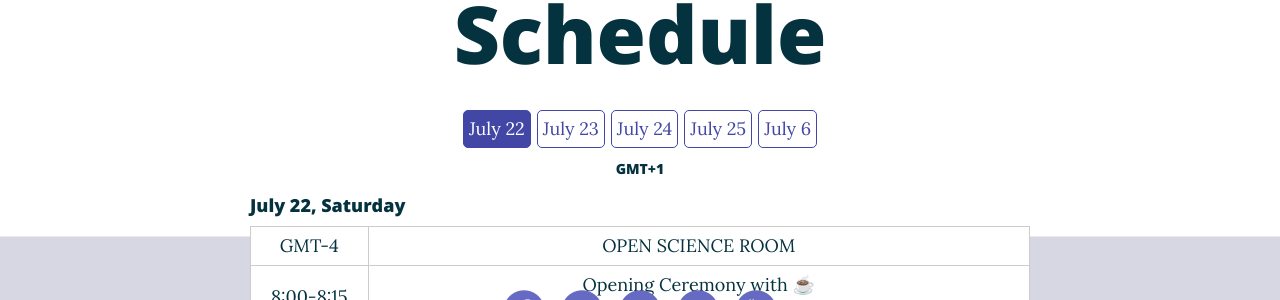
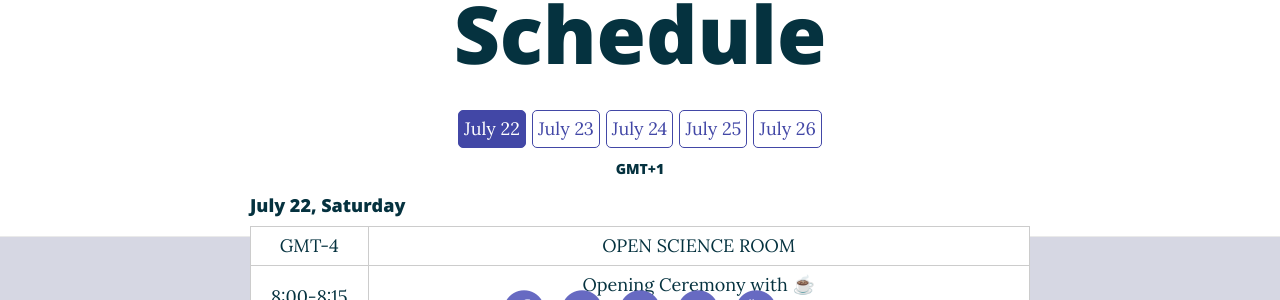
Before and after one commit to ohbm/osr2023, a Jekyll site: the page built from schedule.md, in a window 1280 px wide and 1214 px high. Shown: the part 141-441 px from the top of the window. Built offline with Jekyll 4.4.1, drawn with Linux system fonts in a browser that asks for light colours; nearby versions of some CDN libraries.

Commit message:
Update schedule.md

```diff
--- a/schedule.md
+++ b/schedule.md
@@ -43,7 +43,7 @@
   <div id="day-07-23" class="schedule-day" onclick="showScheduleForDay('07-23')">July 23</div>
   <div id="day-07-24" class="schedule-day" onclick="showScheduleForDay('07-24')">July 24</div>
   <div id="day-07-25" class="schedule-day" onclick="showScheduleForDay('07-25')">July 25</div>
-  <div id="day-07-26" class="schedule-day" onclick="showScheduleForDay('07-26')">July 6</div>
+  <div id="day-07-26" class="schedule-day" onclick="showScheduleForDay('07-26')">July 26</div>
 </div>
 
 <h5 style="text-align: center;">
```
